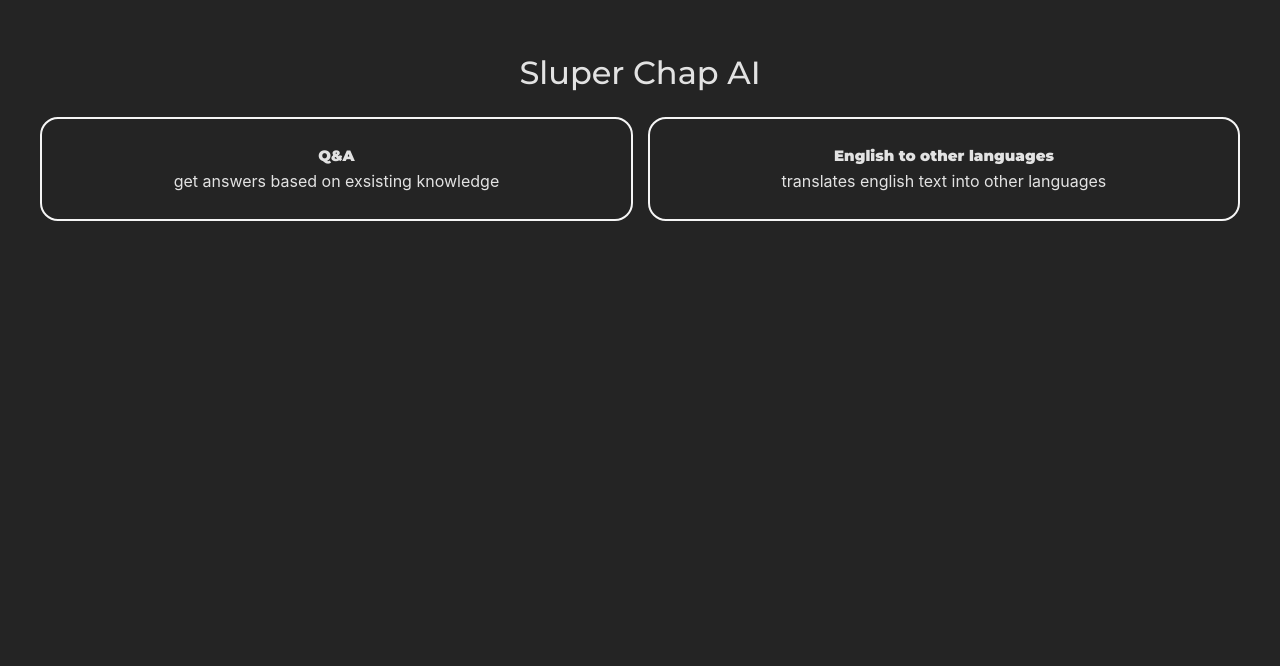
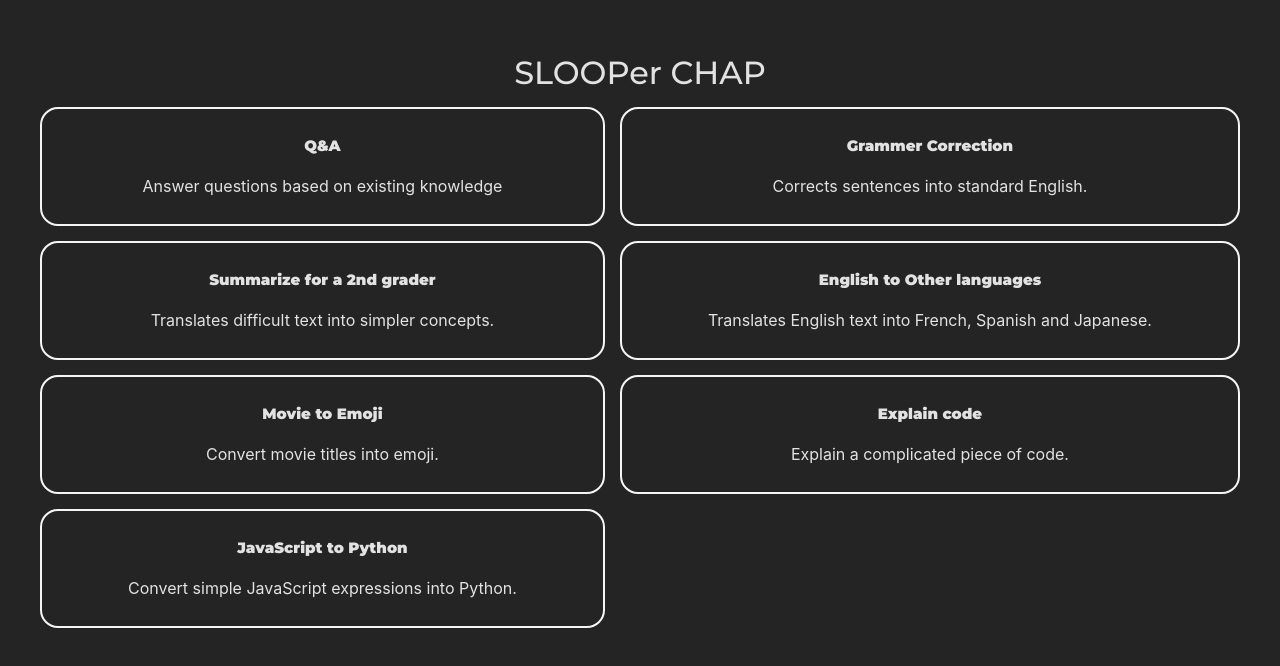
Before and after one commit to Tfauves/Sluper-Chap, a React (Create React App) app: page / in a window 1280 px wide. Shown: the top 666 px of the page. Built offline with nearby package versions, Linux system fonts and the light colour scheme; no server answers.

Commit message:
bug with api call

```diff
--- a/src/AIOptions/index.jsx
+++ b/src/AIOptions/index.jsx
@@ -2,11 +2,92 @@ export const arrayItems = [
   {
     name: "Q&A",
     id: "q&a",
-    description: "get answers based on exsisting knowledge",
+    description: "Answer questions based on existing knowledge",
+    option: {
+      model: "text-davinci-003",
+      temperature: 0,
+      max_tokens: 100,
+      top_p: 1,
+      frequency_penalty: 0.0,
+      presence_penalty: 0.0,
+    },
   },
   {
-    name: "English to other languages",
+    name: "Grammer Correction",
+    id: "grammerCorrection",
+    description: "Corrects sentences into standard English.",
+    option: {
+      model: "text-davinci-001",
+      temperature: 0,
+      max_tokens: 100,
+      top_p: 1,
+      frequency_penalty: 0.0,
+      presence_penalty: 0.0,
+    },
+  },
+  {
+    name: "Summarize for a 2nd grader",
+    id: "summary",
+    description: "Translates difficult text into simpler concepts.",
+    option: {
+      model: "text-davinci-003",
+      temperature: 0.7,
+      max_tokens: 64,
+      top_p: 1.0,
+      frequency_penalty: 0.0,
+      presence_penalty: 0.0,
+    },
+  },
+  {
+    name: "English to Other languages",
     id: "translate",
-    description: "translates english text into other languages",
+    description: "Translates English text into French, Spanish and Japanese.",
+    option: {
+      model: "text-davinci-003",
+      temperature: 0.3,
+      max_tokens: 100,
+      top_p: 1.0,
+      frequency_penalty: 0.0,
+      presence_penalty: 0.0,
+    },
+  },
+  {
+    name: "Movie to Emoji",
+    id: "movieToEmoji",
+    description: "Convert movie titles into emoji.",
+    option: {
+      model: "text-davinci-003",
+      temperature: 0,
+      max_tokens: 100,
+      top_p: 1,
+      frequency_penalty: 0.0,
+      presence_penalty: 0.0,
+    },
+  },
+  {
+    name: "Explain code",
+    id: "explainCode",
+    description: "Explain a complicated piece of code.",
+    option: {
+      model: "code-davinci-002",
+      temperature: 0,
+      max_tokens: 64,
+      top_p: 1.0,
+      frequency_penalty: 0.0,
+      presence_penalty: 0.0,
+    },
+  },
+  {
+    name: "JavaScript to Python",
+    id: "jstopy",
+    description: "Convert simple JavaScript expressions into Python.",
+    option: {
+      model: "code-davinci-002",
+      temperature: 0,
+      max_tokens: 64,
+      top_p: 1.0,
+      frequency_penalty: 0.0,
+      presence_penalty: 0.0,
+    },
   },
 ];
--- a/src/Components/AppRouter.js
+++ b/src/Components/AppRouter.js
@@ -1,12 +1,12 @@
 import React from "react";
 import { Route, Routes } from "react-router-dom";
-import OptionSelection from "./OptionSelection";
+import SluperChap from "./SluperChap";
 
 const AppRouter = () => {
   return (
     <div>
       <Routes>
-        <Route path="/" element={<OptionSelection />} />
+        <Route path="/" element={<SluperChap />} />
       </Routes>
     </div>
   );
--- a/src/Components/OptionSelection.jsx
+++ b/src/Components/OptionSelection.jsx
@@ -1,26 +1,24 @@
 import React from "react";
-import { arrayItems } from "./../AIOptions/index";
 
-const OptionSelection = () => {
-  console.log(arrayItems);
+export default function OptionSelection({ arrayItems, selectOption }) {
   return (
     <>
-      <h1 style={{ marginBottom: "1em" }} className="heading">
-        Sluper Chap AI
-      </h1>
+      <h1 className="heading">SLOOPer CHAP</h1>
+
       <div className="grid-main">
         {arrayItems.map((item) => {
           return (
-            <div className="grid-child">
-              <h3 style={{ marginBottom: "-1em" }} key={item.id}>
-                {item.name}
-              </h3>
-              <p key={item.id}>{item.description}</p>
+            <div
+              key={item.id}
+              className="grid-child"
+              onClick={() => selectOption(item.option)}
+            >
+              <h3>{item.name}</h3>
+              <p>{item.description}</p>
             </div>
           );
         })}
       </div>
     </>
   );
-};
-export default OptionSelection;
+}
--- /dev/null
+++ b/src/Components/SluperChap.jsx
@@ -0,0 +1,37 @@
+import { OpenAIApi } from "openai";
+import OptionSelection from "./OptionSelection";
+import Translation from "./Translation";
+import { arrayItems } from "../AIOptions";
+import { useState } from "react";
+import { REACT_APP_API_KEY } from "../config";
+
+const SluperChap = () => {
+  const openai = new OpenAIApi(REACT_APP_API_KEY);
+  const [option, setOption] = useState({});
+  const [result, setResult] = useState("");
+  const [input, setInput] = useState("");
+
+  const selectOption = (option) => {
+    setOption(option);
+  };
+
+  const doStuff = async () => {
+    let object = { ...option, prompt: input };
+
+    const response = await openai.createCompletion(object);
+
+    setResult(response.data.choices[0].text);
+  };
+
+  return (
+    <div className="App">
+      {Object.values(option).length === 0 ? (
+        <OptionSelection arrayItems={arrayItems} selectOption={selectOption} />
+      ) : (
+        <Translation doStuff={doStuff} setInput={setInput} result={result} />
+      )}
+    </div>
+  );
+};
+
+export default SluperChap;
--- /dev/null
+++ b/src/Components/Translation.jsx
@@ -0,0 +1,19 @@
+import React from "react";
+
+const Translation = ({ doStuff, setInput, result }) => {
+  return (
+    <div>
+      <textarea
+        className="text-area"
+        cols={55}
+        rows={10}
+        onChange={(e) => setInput(e.target.value)}
+      ></textarea>
+      <button className="action-btn" onClick={doStuff}>
+        BOT IT!
+      </button>
+      <h3 className="result-text">{result.length > 0 ? result : ""}</h3>
+    </div>
+  );
+};
+export default Translation;
```
Also changed, not shown: src/Components/OptionItem.jsx (deleted, +0 -15 lines).
